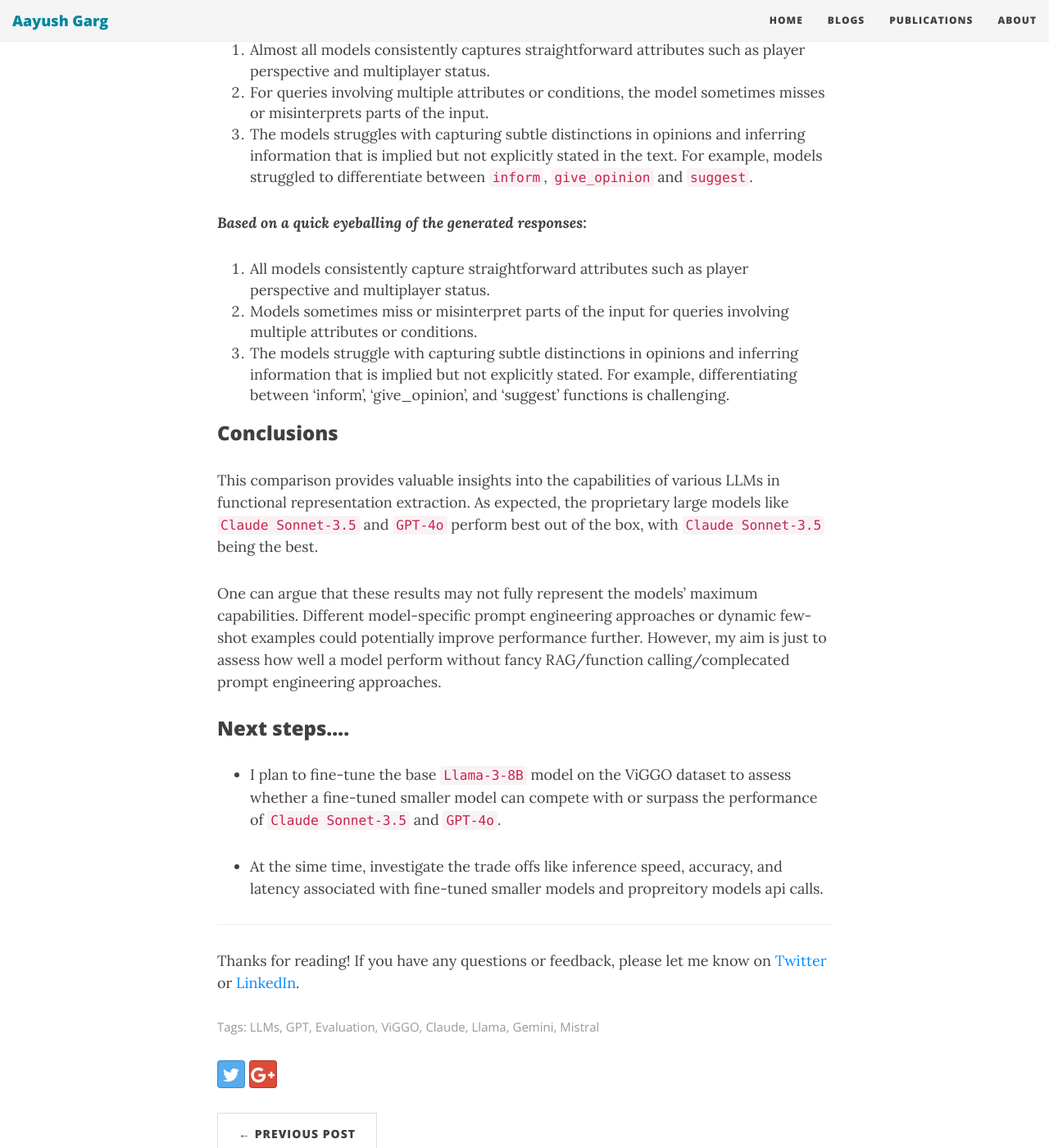
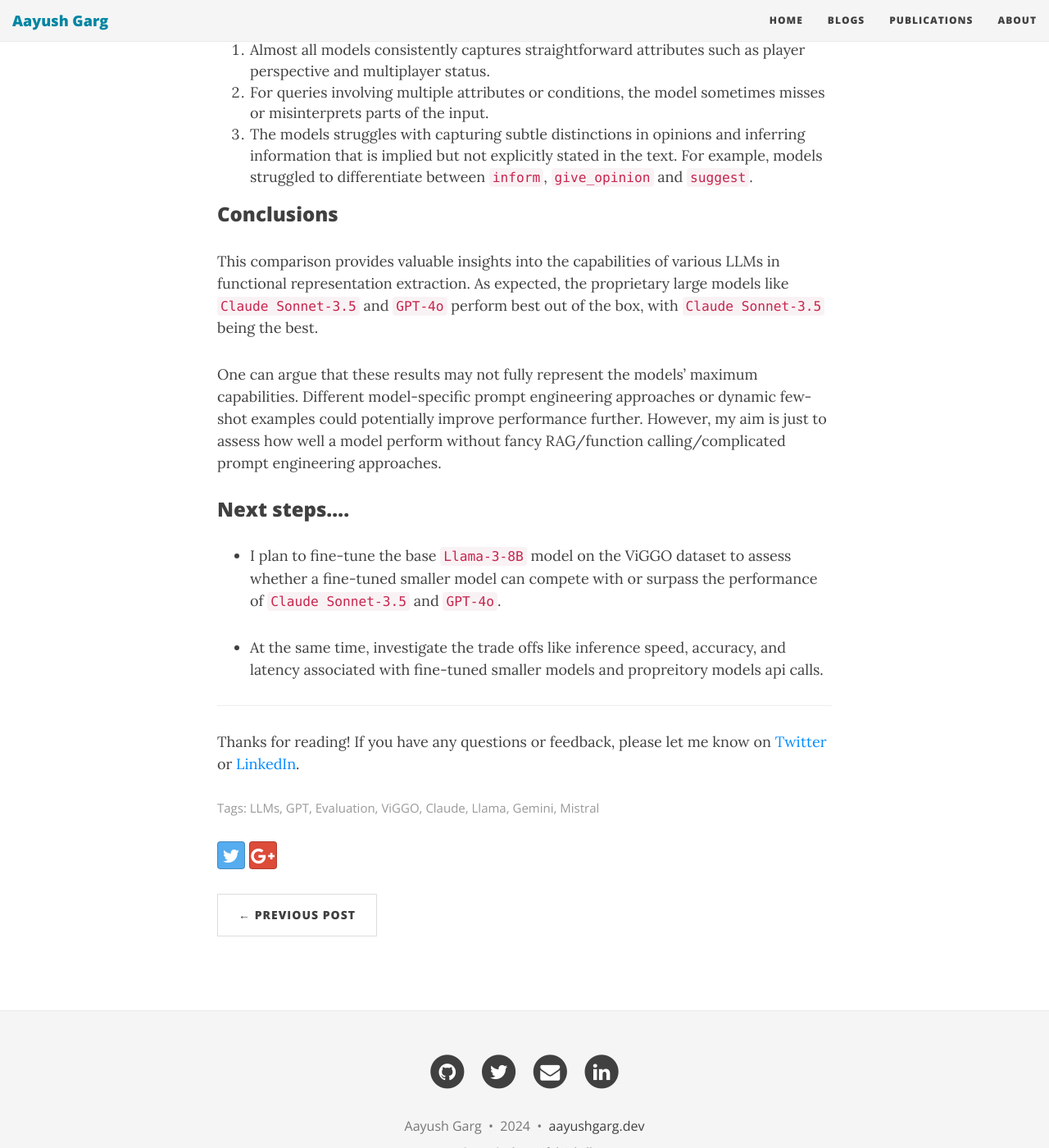
Before and after one commit to garg-aayush/garg-aayush.github.io, a Jekyll site: the page built from _posts/2024-07-09-compare-models-structured-data.md, in a window 1280 px wide and 1400 px high, scrolled down 4884 px. Shown: the whole window at 82% size. Built offline with Jekyll 4.4.1, drawn with Linux system fonts in a browser that asks for light colours; nearby versions of some CDN libraries; some of the changed text lies outside the part shown.

Commit message:
Fix typos in blog 2

```diff
--- a/_posts/2024-07-09-compare-models-structured-data.md
+++ b/_posts/2024-07-09-compare-models-structured-data.md
@@ -87,7 +87,7 @@
 
 I used the respective official API calls for the closed models (`GPT-4o`, `Gemini-1.5-flash`, `Claude-1.5-Sonnet`) and the [Replicate](https://replicate.com/) API client for open-source models (`Llama-3-70B`, `Llama-3-8B`, `Mistral-8x7B`).
 
-**For detailed information on API endpoints and the process of generating responses for all models, please refer to the [Generate_responses_all_models.ipynb]() notebook.**
+**For detailed information on API endpoints and the process of generating responses for all models, please refer to the [Generate_responses_all_llms.ipynb](https://github.com/garg-aayush/llm-warehouse/blob/main/tutorials/Generate_responses_all_llms.ipynb) notebook.**
 
 Generating responses for this experiment had the following associated costs:
 
@@ -115,7 +115,7 @@
 
 **Note**: I implemented custom Python functions using regex and string manipulation to calculate these metrics, rather than relying on another LLM for evaluation. This approach helps avoid potential biases that might be introduced by using an LLM in the evaluation process.
 
-**For the complete evaluation code and functions used, please refer to the Compare_models_performances.ipynb notebook.**
+**For the complete evaluation code and functions used, please refer to the [Compare_models_performances.ipynb](https://github.com/garg-aayush/llm-warehouse/blob/main/tutorials/Compare_model_performances.ipynb) notebook.**
 
 
 ### Comparing the models performance
@@ -138,26 +138,18 @@
 2. For queries involving multiple attributes or conditions, the model sometimes misses or misinterprets parts of the input.
 3. The models struggles with capturing subtle distinctions in opinions and inferring information that is implied but not explicitly stated in the text. For example, models struggled to differentiate between `inform`, `give_opinion` and `suggest`.
 
-
-_**Based on a quick eyeballing of the generated responses:**_
-
-1. All models consistently capture straightforward attributes such as player perspective and multiplayer status.
-2. Models sometimes miss or misinterpret parts of the input for queries involving multiple attributes or conditions.
-3. The models struggle with capturing subtle distinctions in opinions and inferring information that is implied but not explicitly stated. For example, differentiating between 'inform', 'give_opinion', and 'suggest' functions is challenging.
-
-
 ### Conclusions
 
 This comparison provides valuable insights into the capabilities of various LLMs in functional representation extraction. As expected, the proprietary large models like `Claude Sonnet-3.5` and `GPT-4o` perform best out of the box, with `Claude Sonnet-3.5` being the best.
 
-One can argue that these results may not fully represent the models' maximum capabilities. Different model-specific prompt engineering approaches or dynamic few-shot examples could potentially improve performance further. However, my aim is just to assess how well a model perform without fancy RAG/function calling/complecated prompt engineering approaches.
+One can argue that these results may not fully represent the models' maximum capabilities. Different model-specific prompt engineering approaches or dynamic few-shot examples could potentially improve performance further. However, my aim is just to assess how well a model perform without fancy RAG/function calling/complicated prompt engineering approaches.
 
 
 ### Next steps....
 
 - I plan to fine-tune the base `Llama-3-8B` model on the ViGGO dataset to assess whether a fine-tuned smaller model can compete with or surpass the performance of `Claude Sonnet-3.5` and `GPT-4o`.
 
-- At the sime time, investigate the trade offs like inference speed, accuracy, and latency associated with fine-tuned smaller models and propreitory models api calls.
+- At the same time, investigate the trade offs like inference speed, accuracy, and latency associated with fine-tuned smaller models and propreitory models api calls.
 
 ---
 Thanks for reading! If you have any questions or feedback, please let me know on [Twitter](https://twitter.com/Aayush_ander) or [LinkedIn](https://www.linkedin.com/in/aayush-garg-8b26a734/).
```
Also changed, not shown: other parts of _posts/2024-07-09-compare-models-structured-data.md (+1 -1 lines).
